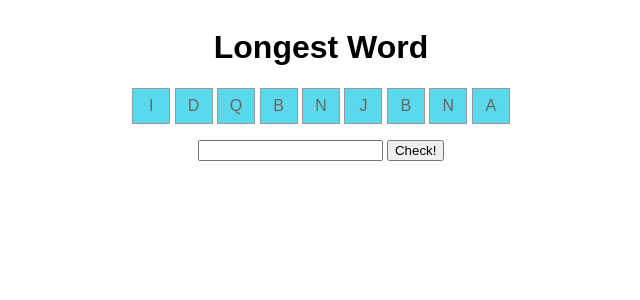
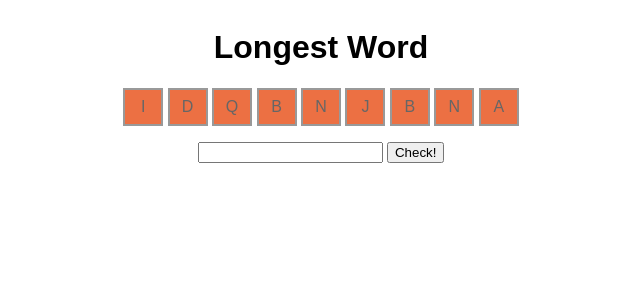
Before and after one commit to Laveugnol/longest-word, a Flask app: page / in a window 1280 px wide. Shown: the top 300 px of the page, without its empty margins (319-959 px from the left). Run offline with Flask 2, Linux system fonts and the light colour scheme.

Commit message:
change one more time again

```diff
--- a/static/style.css
+++ b/static/style.css
@@ -6,14 +6,15 @@ body {
   flex-direction: column;
 }
 .letter {
-  border: 1px solid #999;
+  border: 2px solid #999;
   padding: 8px 6px;
   width: 24px;
   display: inline-block;
   text-align: center;
-  background-color: #5AD9ED;
+  background-color: #ec7043;
   color: #666;
 }
+
 #form, #results {
   margin: 1em 0;
 }
```
